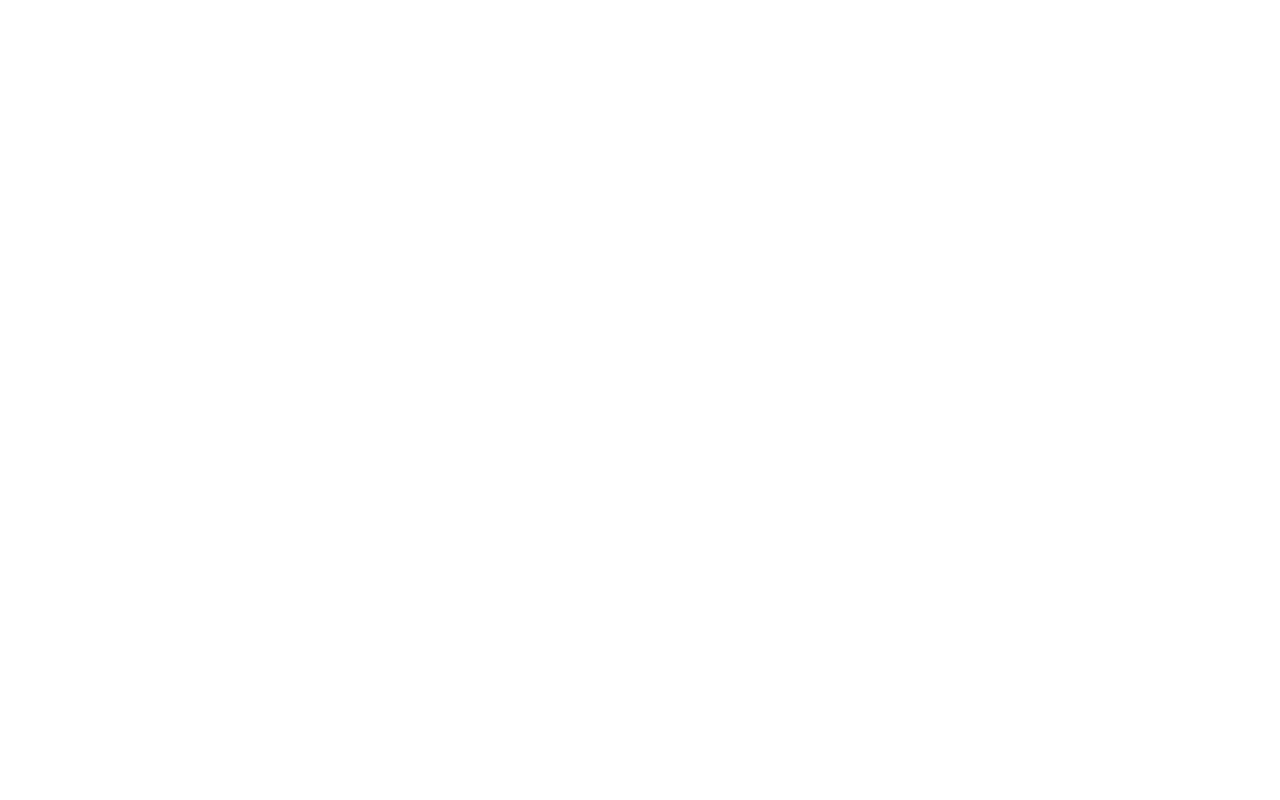
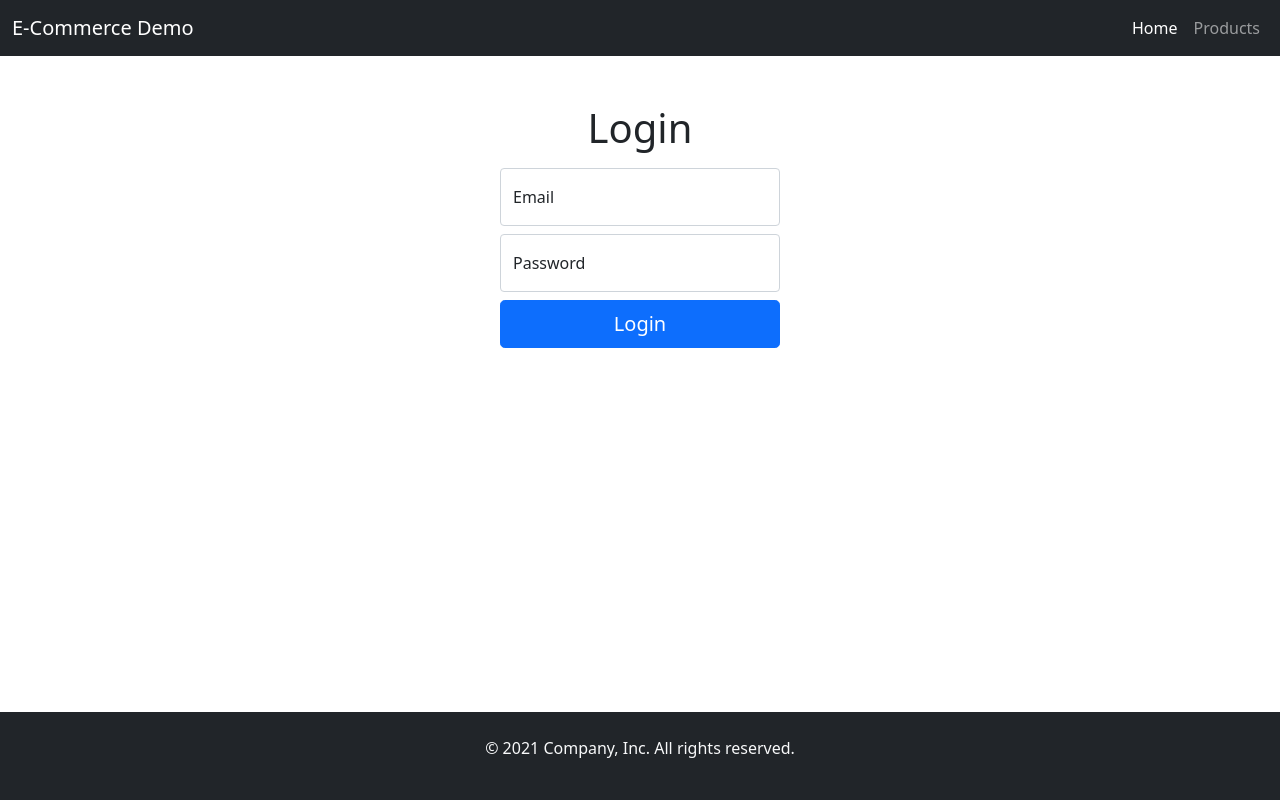
Before and after one commit to alkimcaner/e-commerce-demo, a plain HTML site: page pages/login.html in a window 1280 px wide. Drawn offline with nearby package versions, Linux system fonts and the light colour scheme.

Commit message:
Add sign in page

```diff
--- a/pages/login.html
+++ b/pages/login.html
@@ -0,0 +1,54 @@
+<!DOCTYPE html>
+<html lang="en">
+<head>
+    <meta charset="UTF-8">
+    <meta http-equiv="X-UA-Compatible" content="IE=edge">
+    <meta name="viewport" content="width=device-width, initial-scale=1.0">
+    <title>E-Commerce Login</title>
+    <link rel="stylesheet" href="../style.css">
+    <link href="https://cdn.jsdelivr.net/npm/bootstrap@5.1.3/dist/css/bootstrap.min.css" rel="stylesheet" integrity="sha384-1BmE4kWBq78iYhFldvKuhfTAU6auU8tT94WrHftjDbrCEXSU1oBoqyl2QvZ6jIW3" crossorigin="anonymous">
+    <link rel="stylesheet" href="https://cdn.jsdelivr.net/npm/bootstrap-icons@1.8.1/font/bootstrap-icons.css">
+</head>
+<body>
+    <nav class="navbar fixed-top navbar-expand-lg navbar-dark bg-dark">
+        <div class="container-fluid">
+          <a class="navbar-brand" href="#">E-Commerce Demo</a>
+          <button class="navbar-toggler" type="button" data-bs-toggle="collapse" data-bs-target="#navbarSupportedContent" aria-controls="navbarSupportedContent" aria-expanded="false" aria-label="Toggle navigation">
+            <span class="navbar-toggler-icon"></span>
+          </button>
+          <div class="collapse navbar-collapse" id="navbarSupportedContent">
+            <ul class="navbar-nav ms-auto mb-2 mb-lg-0">
+              <li class="nav-item">
+                <a class="nav-link active" aria-current="page" href="../index.html">Home</a>
+              </li>
+              <li class="nav-item">
+                <a class="nav-link" href="#">Products</a>
+              </li>
+            </ul>
+          </div>
+        </div>
+    </nav>
+    <main class="form-signin m-auto mt-5 text-center">
+        <form class="d-flex flex-column gap-2">
+            <h1>Login</h1>
+            <div class="form-floating">
+                <input id="floatingInput" class="form-control" type="email" placeholder="example@mail.com">
+                <label for="floatingInput">Email</label>
+            </div>
+            <div class="form-floating">
+                <input id="floatingPassword" class="form-control" type="password" placeholder="password">
+                <label for="floatingPassword">Password</label>
+            </div>
+            <button class="w-100 btn btn-lg btn-primary" type="submit">Login</button>
+        </form>
+    </main>
+
+    <footer>
+      <div class="fixed-bottom d-flex justify-content-center py-4 bg-dark text-light text-center">
+        <p>© 2021 Company, Inc. All rights reserved.</p>
+      </div>
+    </footer>
+
+    <script src="https://cdn.jsdelivr.net/npm/bootstrap@5.1.3/dist/js/bootstrap.bundle.min.js" integrity="sha384-ka7Sk0Gln4gmtz2MlQnikT1wXgYsOg+OMhuP+IlRH9sENBO0LRn5q+8nbTov4+1p" crossorigin="anonymous"></script>
+</body>
+</html>
--- a/style.css
+++ b/style.css
@@ -15,7 +15,7 @@ body {
     filter: blur(8px);
 }
 
-.about {
+.products {
     height: 32rem;
 }
 
@@ -31,3 +31,8 @@ body {
 .carousel-caption h1 {
     font-size: 4rem;
 }
+
+.form-signin {
+    width: 100%;
+    max-width: 280px;
+}
```
Also changed, not shown: index.html (+2 -2 lines).
